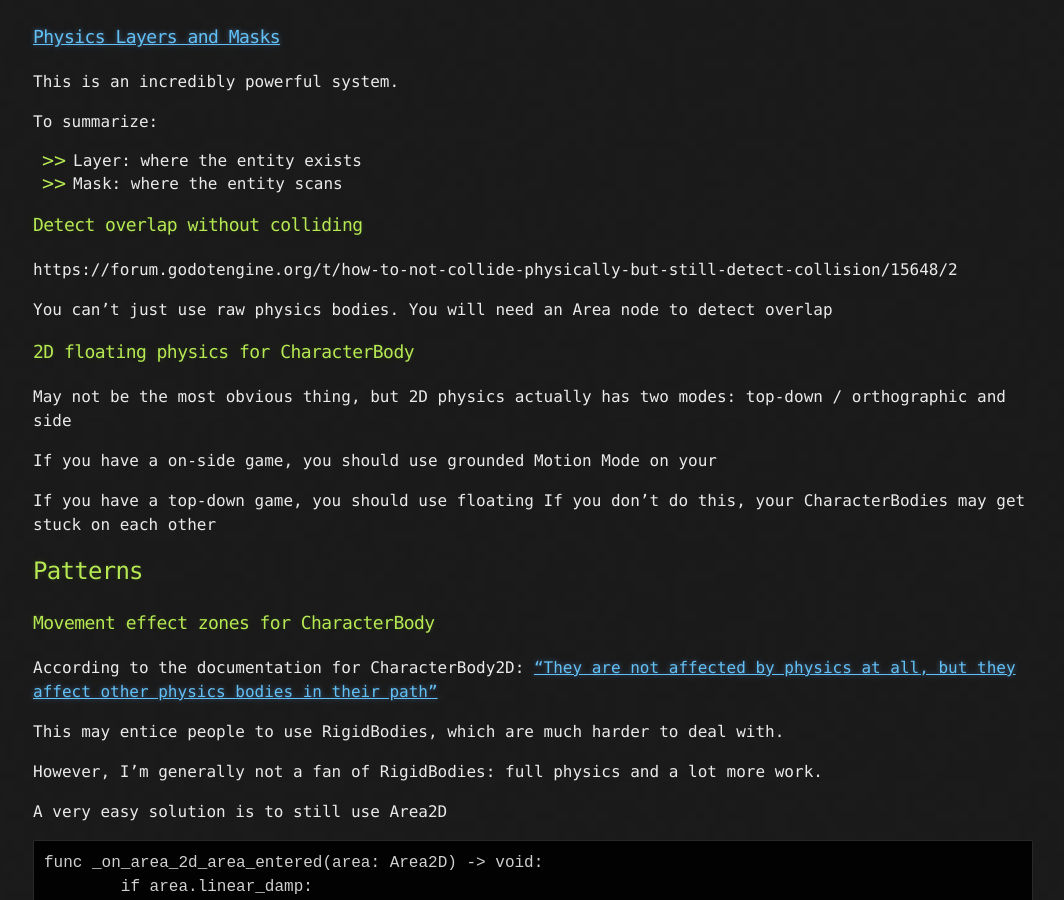
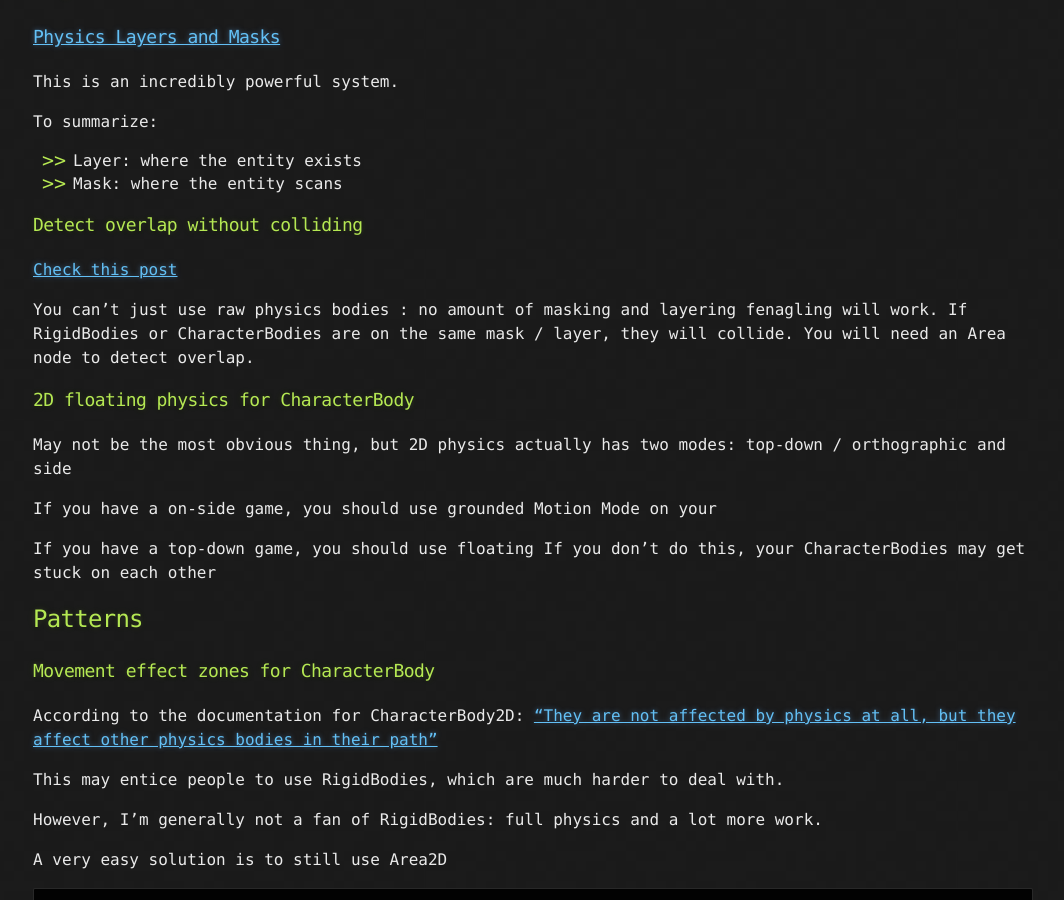
Before and after one commit to HubbleCommand/HubbleCommand.github.io, a Jekyll site: the page built from _projects/godot/tips-and-tricks.md, in a window 1280 px wide and 900 px high, scrolled down 644 px. Shown: the whole window, without its empty margins (107-1171 px from the left). Built offline with Jekyll 4.4.1, drawn with Linux system fonts in a browser that asks for light colours; nearby versions of some CDN libraries.

Commit message:
gd t&t overlap clean

```diff
--- a/_projects/godot/tips-and-tricks.md
+++ b/_projects/godot/tips-and-tricks.md
@@ -29,9 +29,11 @@ To summarize:
 - Mask: where the entity scans
 
 ### Detect overlap without colliding
-https://forum.godotengine.org/t/how-to-not-collide-physically-but-still-detect-collision/15648/2
+[Check this post](https://forum.godotengine.org/t/how-to-not-collide-physically-but-still-detect-collision/15648/2)
 
-You can't just use raw physics bodies. You will need an Area node to detect overlap
+You can't just use raw physics bodies : no amount of masking and layering fenagling will work.
+If RigidBodies or CharacterBodies are on the same mask / layer, they will collide.
+You will need an Area node to detect overlap.
 
 ### 2D floating physics for CharacterBody
 May not be the most obvious thing, but 2D physics actually has two modes: top-down / orthographic and side
```
